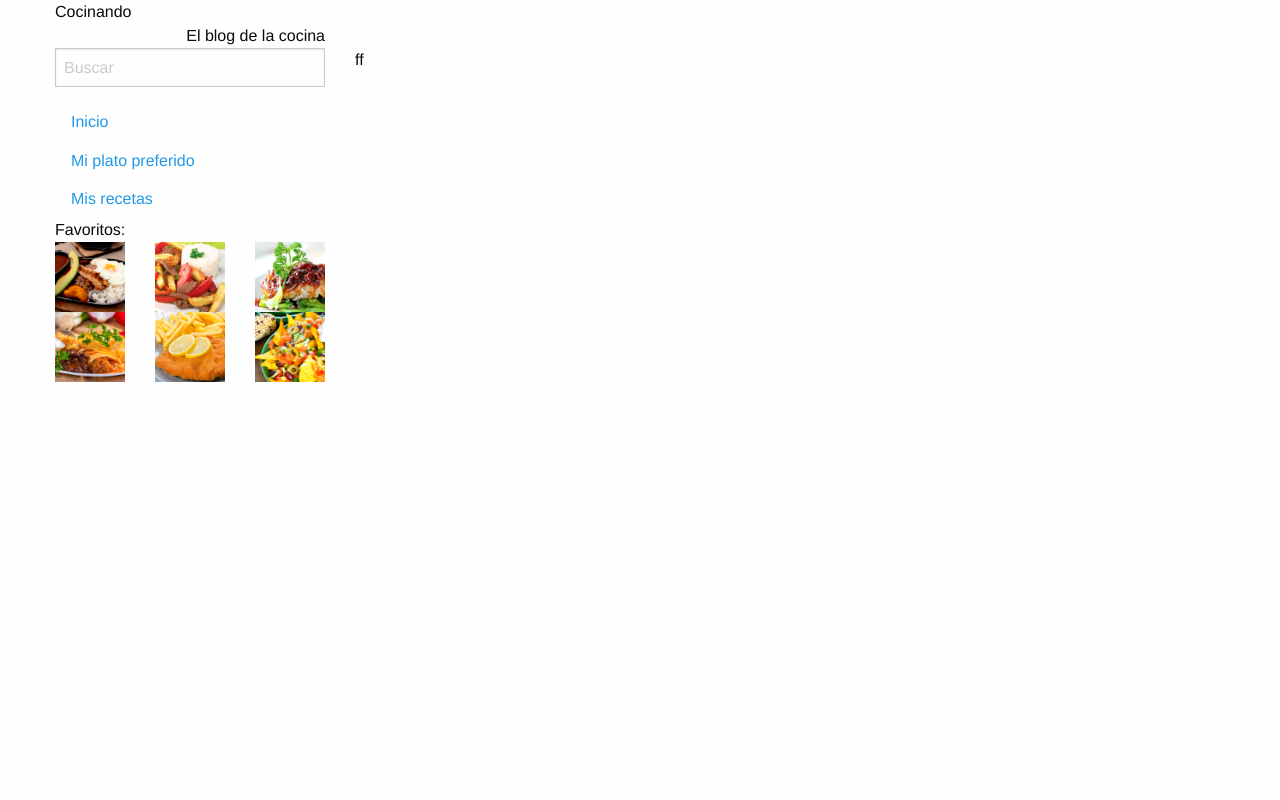
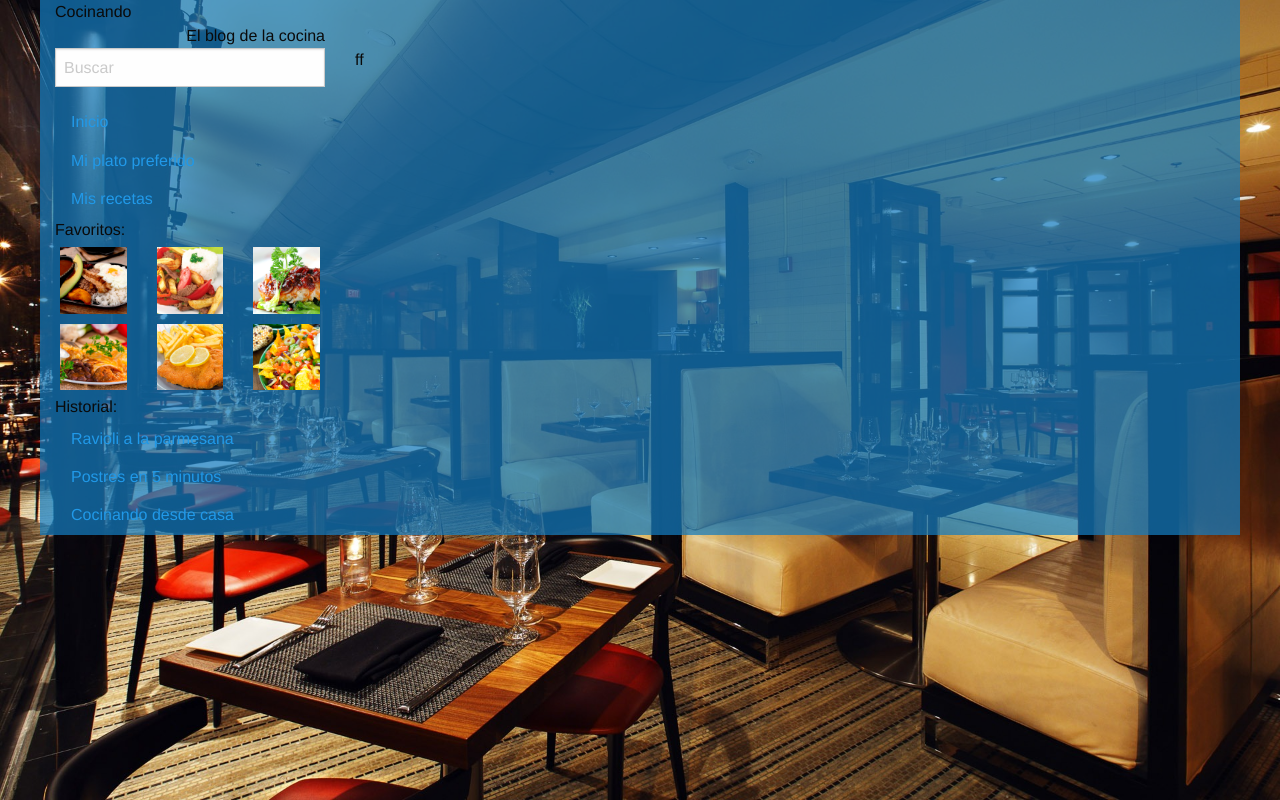
Before and after one commit to esantanard/frameworks_librerias_css, a plain HTML site: page blog_gastronomia/index.html in a window 1280 px wide. Drawn offline with Linux system fonts and the light colour scheme.

Commit message:
nuevos cambios

```diff
--- a/blog_gastronomia/css/app.css
+++ b/blog_gastronomia/css/app.css
@@ -1,3 +1,16 @@
 div{
   border: 0px;
 }
+
+.images{
+	padding: 5px;
+}
+
+body{
+	background: url(../imagees/bg.jpg);
+	background-size: cover;
+}
+
+.page{
+	background-color: #147cc0b8;
+}
--- a/blog_gastronomia/index.html
+++ b/blog_gastronomia/index.html
@@ -8,7 +8,8 @@
 	<link rel="stylesheet" type="text/css" href="css/app.css">
 </head>
 <body>
-<div class="row">
+	<div class="">
+	<div class="row page">
 		<div class="row column">
 			<div class="column small-12 medium-6 large-3 end">Cocinando <br>
 				<span class="float-right">El blog de la cocina</span>
@@ -34,21 +35,33 @@
 				</ul>
 				<div class="row">
 					<div class="column small-12 medium-6 large-12">Favoritos:
-					<div class="row">
+						<div class="row images">
 							<div class="column small-4"><img src="imagees/1.jpg"></div>
 							<div class="column small-4"><img src="imagees/2.jpg"></div>
 							<div class="column small-4"><img src="imagees/3.jpg"></div>
 						</div>
-					<div class="row">
+
+						<div class="row images">
 							<div class="column small-4"><img src="imagees/4.jpg"></div>
 							<div class="column small-4"><img src="imagees/5.jpg"></div>
 							<div class="column small-4"><img src="imagees/6.jpg"></div>
 						</div>
 					</div>
 				</div>
+				<div class="row">
+					<div class="column">Historial:
+						<ul class="vertical menu">
+							<li><a href="#">Ravioli a la parmesana</a></li>
+							<li><a href="#">Postres en 5 minutos</a></li>
+							<li><a href="#">Cocinando desde casa</a></li>
+						</ul>
+					</div>
+				</div>
 			</div>
 			<div class="column small-12 medium-6 large-9">ff</div>
 		</div>
+	</div>
+
 </div>
 <script src="js/vendor/jquery.js"></script>
 <script src="js/vendor/what-input.js"></script>
```
Also changed, not shown: blog_gastronomia/imagees/bg.jpg (added). Lines whose indentation alone changed are shown as unchanged.
